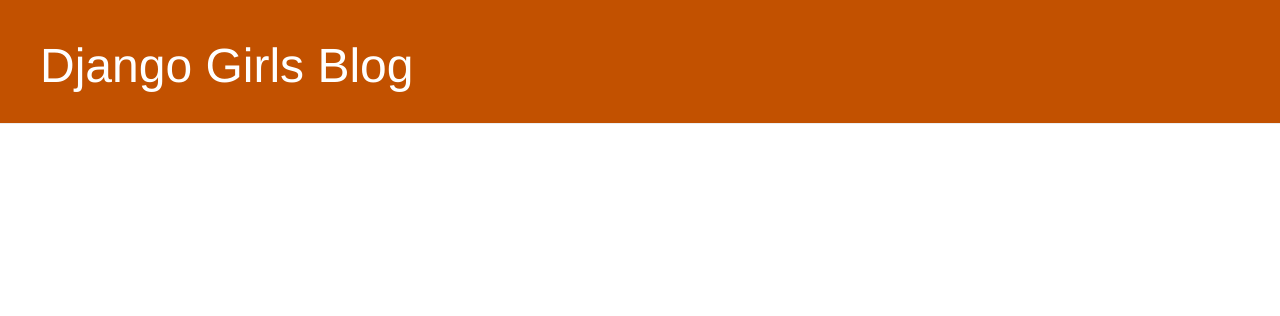
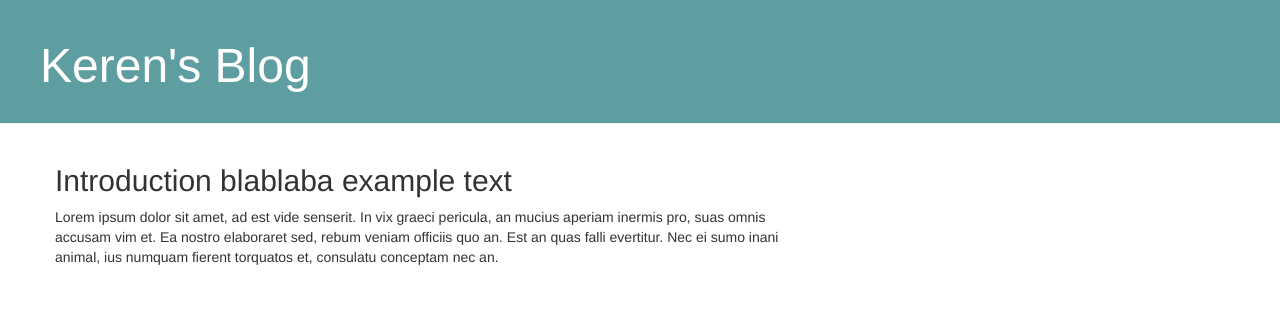
Before and after one commit to kerensh89/djangogirls, a Django app: page / in a window 1280 px wide. Shown: the top 316 px of the page. Run offline with Django 3.2, Linux system fonts and the light colour scheme; data that the repository does not hold is empty; some libraries are stand-ins or nearby versions.

Commit message:
style changes

```diff
--- a/blog/static/css/blog.css
+++ b/blog/static/css/blog.css
@@ -1,5 +1,5 @@
 .page-header {
-    background-color: #C25100;
+    background-color: #5F9EA0;
     margin-top: 0;
     padding: 20px 20px 20px 40px;
 }
--- a/blog/templates/blog/base.html
+++ b/blog/templates/blog/base.html
@@ -2,7 +2,7 @@
 {% load static %}
 <html>
     <head>
-        <title>Django Girls blog</title>
+        <title>Keren's Blog</title>
         <link rel="stylesheet" href="//maxcdn.bootstrapcdn.com/bootstrap/3.2.0/css/bootstrap.min.css">
 		<link rel="stylesheet" href="//maxcdn.bootstrapcdn.com/bootstrap/3.2.0/css/bootstrap-theme.min.css">
 		<link rel="stylesheet" href="{% static 'css/blog.css' %}">
@@ -14,7 +14,7 @@
                 <a href="{% url 'post_new' %}" class="top-menu">
                     <span class="glyphicon glyphicon-plus"></span></a>
             {% endif %}
-        <h1><a href="/">Django Girls Blog</a></h1>
+        <h1><a href="/">Keren's Blog</a></h1>
     </div>
     <div class="content container">
         <div class="row">
--- a/blog/templates/blog/post_list.html
+++ b/blog/templates/blog/post_list.html
@@ -1,6 +1,12 @@
 {% extends 'blog/base.html' %}
 
 {% block content %}
+<div>
+<h2>Introduction blablaba example text</h2>
+<p>Lorem ipsum dolor sit amet, ad est vide senserit. In vix graeci pericula, an mucius aperiam inermis pro, suas omnis accusam vim et. Ea nostro elaboraret sed, rebum veniam officiis quo an. Est an quas falli evertitur. Nec ei sumo inani animal, ius numquam fierent torquatos et, consulatu conceptam nec an.</p>
+<br></br>
+</div>
+
     {% for post in posts %}
         <div class="post">
             <div class="date">
```
